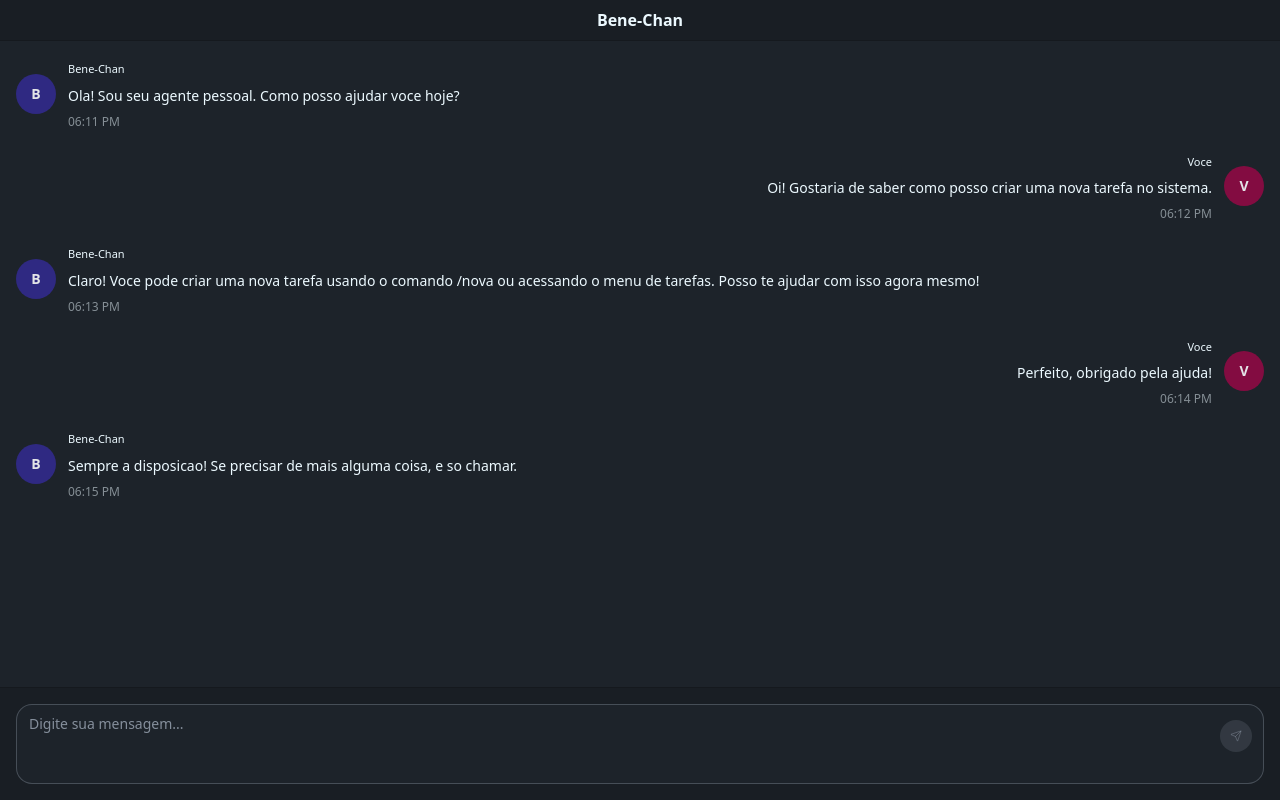
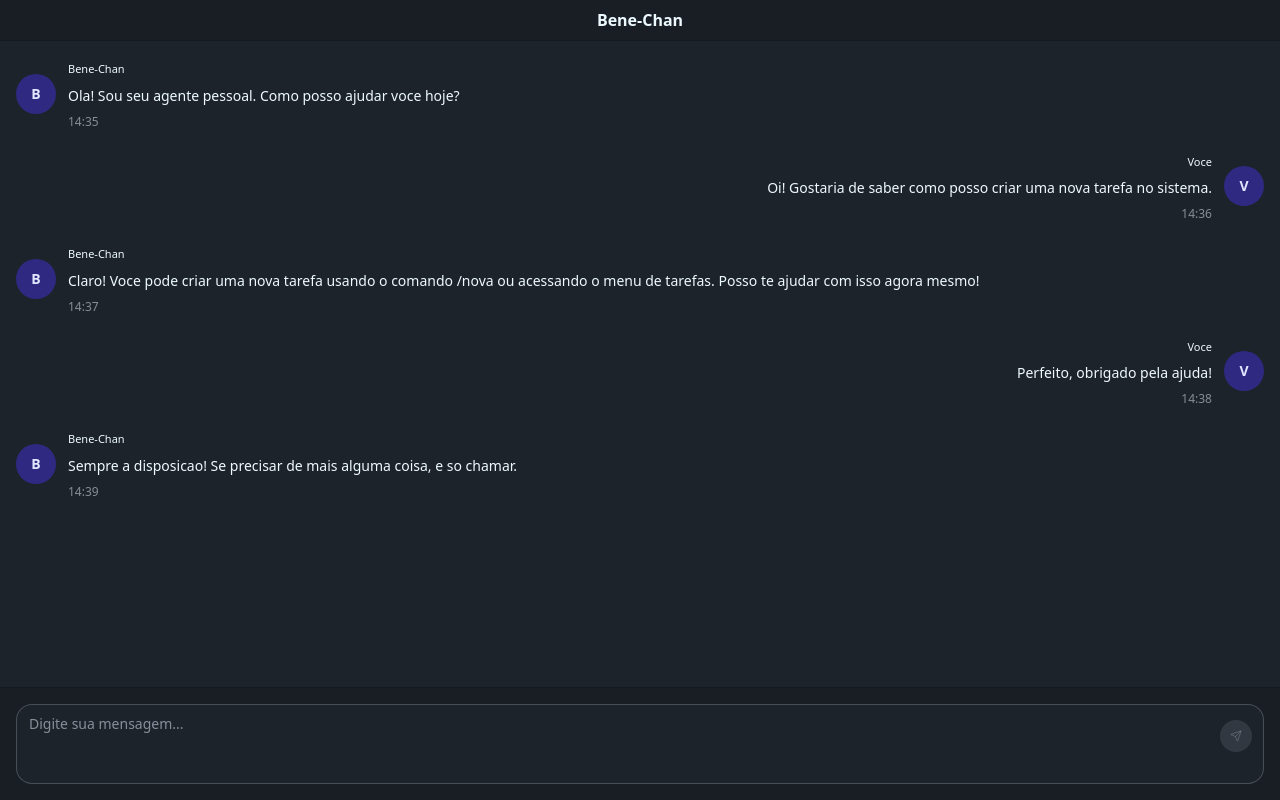
Before and after one commit to gsbenevides2/bene-chan-agent, a Next.js app: page /chat in a window 1280 px wide. Built offline with nearby package versions, Linux system fonts and the light colour scheme.

Commit message:
feat: enhance chat interface with message handling and UI improvements

```diff
--- a/app/chat/page.tsx
+++ b/app/chat/page.tsx
@@ -1,9 +1,101 @@
-import ChatInterface from "@/app/components/ChatInterface";
+"use client";
+import { useState } from "react";
+import { ChatMessage, ChatMessageSide } from "@/app/types/chat";
+import ChatHeader from "@/app/components/ChatHeader";
+import ChatMessageList from "@/app/components/ChatMessageList";
+import ChatInputBar from "@/app/components/ChatInputBar";
+
+function formatTimestamp(timestamp: number): string {
+  const date = new Date(timestamp);
+  const brLocale = "pt-BR";
+  return date.toLocaleTimeString([brLocale], {
+    hour: "2-digit",
+    minute: "2-digit",
+  });
+}
+
+const initialMessages: ChatMessage[] = [
+  {
+    id: "1",
+    text: "Ola! Sou seu agente pessoal. Como posso ajudar voce hoje?",
+    side: ChatMessageSide.RECEIVED,
+    senderName: "Bene-Chan",
+    timestamp: formatTimestamp(1780854309 - 1000 * 60 * 5),
+  },
+  {
+    id: "2",
+    text: "Oi! Gostaria de saber como posso criar uma nova tarefa no sistema.",
+    side: ChatMessageSide.SENT,
+    senderName: "Voce",
+    timestamp: formatTimestamp(1780854309 - 1000 * 60 * 4),
+  },
+  {
+    id: "3",
+    text: "Claro! Voce pode criar uma nova tarefa usando o comando /nova ou acessando o menu de tarefas. Posso te ajudar com isso agora mesmo!",
+    side: ChatMessageSide.RECEIVED,
+    senderName: "Bene-Chan",
+    timestamp: formatTimestamp(1780854309 - 1000 * 60 * 3),
+  },
+  {
+    id: "4",
+    text: "Perfeito, obrigado pela ajuda!",
+    side: ChatMessageSide.SENT,
+    senderName: "Voce",
+    timestamp: formatTimestamp(1780854309 - 1000 * 60 * 2),
+  },
+  {
+    id: "5",
+    text: "Sempre a disposicao! Se precisar de mais alguma coisa, e so chamar.",
+    side: ChatMessageSide.RECEIVED,
+    senderName: "Bene-Chan",
+    timestamp: formatTimestamp(1780854309 - 1000 * 60),
+  },
+];
+
+const BOT_NAME = "Bene-Chan";
+
+function createSentMessage(text: string): ChatMessage {
+  return {
+    id: Date.now().toString(),
+    text,
+    side: ChatMessageSide.SENT,
+    senderName: "Voce",
+    timestamp: formatTimestamp(Date.now()),
+  };
+}
+
+function createReceivedMessage(text: string): ChatMessage {
+  return {
+    id: (Date.now() + 1).toString(),
+    text,
+    side: ChatMessageSide.RECEIVED,
+    senderName: BOT_NAME,
+    timestamp: formatTimestamp(Date.now()),
+  };
+}
 
 export default function ChatPage() {
+  const [messages, setMessages] = useState<ChatMessage[]>(initialMessages);
+
+  const handleSend = (text: string) => {
+    const newMessage = createSentMessage(text);
+    setMessages((prev) => [...prev, newMessage]);
+
+    setTimeout(() => {
+      const reply = createReceivedMessage(
+        `Recebi sua mensagem: "${newMessage.text}"`,
+      );
+      setMessages((prev) => [...prev, reply]);
+    }, 1000);
+  };
+
   return (
     <main className="flex flex-col flex-1 h-full">
-      <ChatInterface />
+      <div className="flex flex-col bg-base-100 h-full">
+        <ChatHeader name={BOT_NAME} />
+        <ChatMessageList messages={messages} />
+        <ChatInputBar onSend={handleSend} />
+      </div>
     </main>
   );
 }
--- a/app/components/ChatInputBar.tsx
+++ b/app/components/ChatInputBar.tsx
@@ -50,7 +50,7 @@ export default function ChatInputBar({
           onKeyDown={handleKeyDown}
         />
         <button
-          className="top-8 right-3 absolute -translate-y-1/2 btn btn-circle btn-accent btn-sm"
+          className="top-8 right-3 absolute -translate-y-1/2 btn btn-circle btn-primary btn-sm"
           onClick={handleSend}
           disabled={!inputText.trim()}
         >
--- a/app/components/ChatInterface.tsx
+++ /dev/null
@@ -1,112 +0,0 @@
-"use client";
-
-import { useState } from "react";
-import { ChatMessage, ChatMessageSide } from "@/app/types/chat";
-import ChatHeader from "./ChatHeader";
-import ChatMessageList from "./ChatMessageList";
-import ChatInputBar from "./ChatInputBar";
-
-const initialMessages: ChatMessage[] = [
-  {
-    id: "1",
-    text: "Ola! Sou seu agente pessoal. Como posso ajudar voce hoje?",
-    side: ChatMessageSide.RECEIVED,
-    senderName: "Bene-Chan",
-    timestamp: new Date(Date.now() - 1000 * 60 * 5).toLocaleTimeString([], {
-      hour: "2-digit",
-      minute: "2-digit",
-    }),
-  },
-  {
-    id: "2",
-    text: "Oi! Gostaria de saber como posso criar uma nova tarefa no sistema.",
-    side: ChatMessageSide.SENT,
-    senderName: "Voce",
-    timestamp: new Date(Date.now() - 1000 * 60 * 4).toLocaleTimeString([], {
-      hour: "2-digit",
-      minute: "2-digit",
-    }),
-  },
-  {
-    id: "3",
-    text: "Claro! Voce pode criar uma nova tarefa usando o comando /nova ou acessando o menu de tarefas. Posso te ajudar com isso agora mesmo!",
-    side: ChatMessageSide.RECEIVED,
-    senderName: "Bene-Chan",
-    timestamp: new Date(Date.now() - 1000 * 60 * 3).toLocaleTimeString([], {
-      hour: "2-digit",
-      minute: "2-digit",
-    }),
-  },
-  {
-    id: "4",
-    text: "Perfeito, obrigado pela ajuda!",
-    side: ChatMessageSide.SENT,
-    senderName: "Voce",
-    timestamp: new Date(Date.now() - 1000 * 60 * 2).toLocaleTimeString([], {
-      hour: "2-digit",
-      minute: "2-digit",
-    }),
-  },
-  {
-    id: "5",
-    text: "Sempre a disposicao! Se precisar de mais alguma coisa, e so chamar.",
-    side: ChatMessageSide.RECEIVED,
-    senderName: "Bene-Chan",
-    timestamp: new Date(Date.now() - 1000 * 60).toLocaleTimeString([], {
-      hour: "2-digit",
-      minute: "2-digit",
-    }),
-  },
-];
-
-const BOT_NAME = "Bene-Chan";
-
-function createSentMessage(text: string): ChatMessage {
-  return {
-    id: Date.now().toString(),
-    text,
-    side: ChatMessageSide.SENT,
-    senderName: "Voce",
-    timestamp: new Date().toLocaleTimeString([], {
-      hour: "2-digit",
-      minute: "2-digit",
-    }),
-  };
-}
-
-function createReceivedMessage(text: string): ChatMessage {
-  return {
-    id: (Date.now() + 1).toString(),
-    text,
-    side: ChatMessageSide.RECEIVED,
-    senderName: BOT_NAME,
-    timestamp: new Date().toLocaleTimeString([], {
-      hour: "2-digit",
-      minute: "2-digit",
-    }),
-  };
-}
-
-export default function ChatInterface() {
-  const [messages, setMessages] = useState<ChatMessage[]>(initialMessages);
-
-  const handleSend = (text: string) => {
-    const newMessage = createSentMessage(text);
-    setMessages((prev) => [...prev, newMessage]);
-
-    setTimeout(() => {
-      const reply = createReceivedMessage(
-        `Recebi sua mensagem: "${newMessage.text}"`,
-      );
-      setMessages((prev) => [...prev, reply]);
-    }, 1000);
-  };
-
-  return (
-    <div className="flex flex-col bg-base-100 h-full">
-      <ChatHeader name={BOT_NAME} />
-      <ChatMessageList messages={messages} />
-      <ChatInputBar onSend={handleSend} />
-    </div>
-  );
-}
--- a/app/components/ChatMessageBubble.tsx
+++ b/app/components/ChatMessageBubble.tsx
@@ -11,7 +11,7 @@ export default function ChatMessageBubble({ message }: ChatMessageBubbleProps) {
     <div className={`chat ${isReceived ? "chat-start" : "chat-end"}`}>
       <div className="chat-image avatar placeholder">
         <div
-          className={`flex justify-center items-center ${isReceived ? "bg-primary" : "bg-secondary"} rounded-full w-10 text-neutral-content`}
+          className={`flex justify-center items-center bg-secondary text-secondary-content rounded-full w-10`}
         >
           <span className="font-bold text-sm">
             {message.senderName.charAt(0).toUpperCase()}
@@ -20,7 +20,7 @@ export default function ChatMessageBubble({ message }: ChatMessageBubbleProps) {
       </div>
 
       <div className="chat-header">{message.senderName}</div>
-      <div className="bg-transparent shadow-none px-0 text-sm text-base-content whitespace-pre-wrap chat-bubble">
+      <div className="bg-transparent shadow-none px-0 py-2 text-sm text-base-content whitespace-pre-wrap">
         {message.text}
       </div>
       <div className="opacity-50 text-xs chat-footer">{message.timestamp}</div>
--- a/app/globals.css
+++ b/app/globals.css
@@ -10,14 +10,14 @@
   --color-base-200: oklch(23.26% 0.014 253.1);
   --color-base-300: oklch(21.15% 0.012 254.09);
   --color-base-content: oklch(97.807% 0.029 256.847);
-  --color-primary: oklch(35% 0.144 278.697);
-  --color-primary-content: oklch(62% 0.214 259.815);
-  --color-secondary: oklch(40% 0.153 2.432);
-  --color-secondary-content: oklch(94% 0.028 342.258);
+  --color-primary: oklch(40% 0.153 2.432);
+  --color-primary-content: oklch(94% 0.028 342.258);
+  --color-secondary: oklch(35% 0.144 278.697);
+  --color-secondary-content: oklch(93% 0.034 272.788);
   --color-accent: oklch(39% 0.095 152.535);
-  --color-accent-content: oklch(69% 0.17 162.48);
+  --color-accent-content: oklch(96% 0.044 156.743);
   --color-neutral: oklch(14% 0.005 285.823);
-  --color-neutral-content: oklch(92% 0.004 286.32);
+  --color-neutral-content: oklch(96% 0.001 286.375);
   --color-info: oklch(74% 0.16 232.661);
   --color-info-content: oklch(29% 0.066 243.157);
   --color-success: oklch(76% 0.177 163.223);
@@ -35,3 +35,11 @@
   --depth: 0;
   --noise: 0;
 }
+
+body{
+  @apply bg-base-300 text-base-content;
+}
+
+.btn-adjacent {
+  @apply hover:bg-white hover:border-white btn-outline hover:text-base-300 btn;
+}
```
Also changed, not shown: app/page.tsx (+12 -46 lines).
